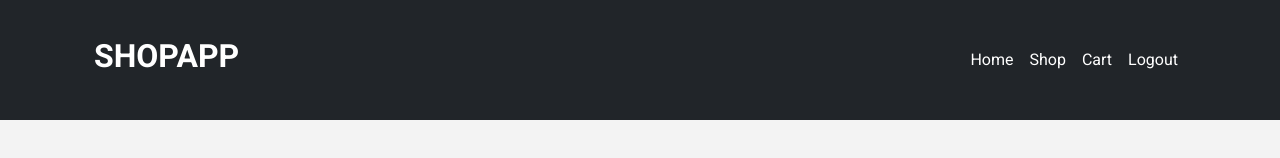
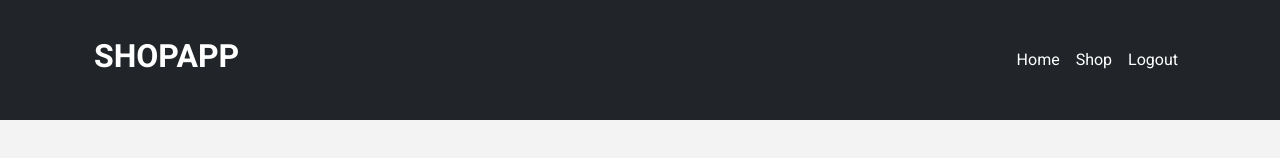
Before and after one commit to imbeltagy/ShopApp, a React (Create React App) app: page / in a window 1280 px wide. Shown: the top 158 px of the page. Built offline with nearby package versions, Linux system fonts and the light colour scheme.

Commit message:
removed cart

```diff
--- a/src/App.js
+++ b/src/App.js
@@ -12,7 +12,6 @@ import SingleProduct from "./Pages/SingleProcut";
 // Import Pages
 const Home = React.lazy(() => import("./Pages/Home")),
   Shop = React.lazy(() => import("./Pages/Shop")),
-  Cart = React.lazy(() => import("./Pages/Cart")),
   Login = React.lazy(() => import("./Pages/Login"));
 
 const pages = [
@@ -25,14 +24,6 @@ const pages = [
     element: (
       <CheckIfLogged pageName="Shop">
         <Shop />
-      </CheckIfLogged>
-    ),
-  },
-  {
-    path: "/cart",
-    element: (
-      <CheckIfLogged pageName="Cart">
-        <Cart />
       </CheckIfLogged>
     ),
   },
--- a/src/Components/Footer.js
+++ b/src/Components/Footer.js
@@ -11,9 +11,6 @@ const Footer = () => {
           <NavLink to="shop" className="nav-link text-white">
             Shop
           </NavLink>
-          <NavLink to="cart" className="nav-link text-white">
-            Cart
-          </NavLink>
         </nav>
       </div>
     </footer>
--- a/src/Components/Navbar.js
+++ b/src/Components/Navbar.js
@@ -12,10 +12,6 @@ const Navbar = () => {
     {
       path: "/shop",
       text: "Shop",
-    },
-    {
-      path: "/cart",
-      text: "Cart",
     },
     {
       path: isLogged ? "/logout" : "/login",
--- a/src/Pages/Cart.js
+++ /dev/null
@@ -1,9 +0,0 @@
-import Main from "../Components/Main";
-import { useAuth } from "../hooks/useAuth";
-
-const Cart = () => {
-  const { user } = useAuth();
-  return <Main title={user[0].toUpperCase() + user.slice(1, user.length) + " Cart"}></Main>;
-};
-
-export default Cart;
```
